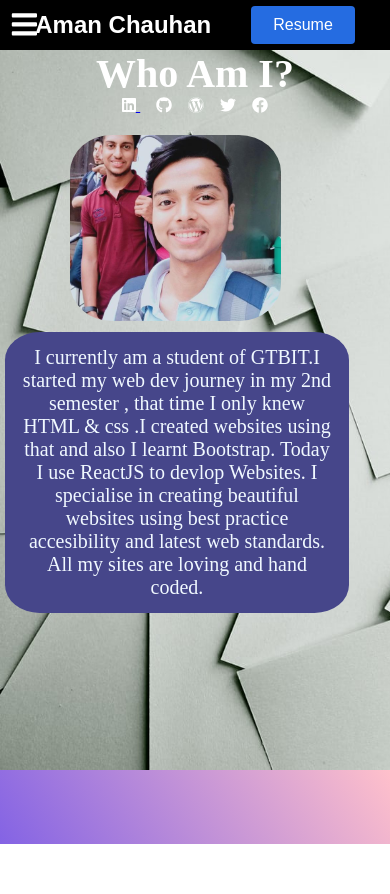
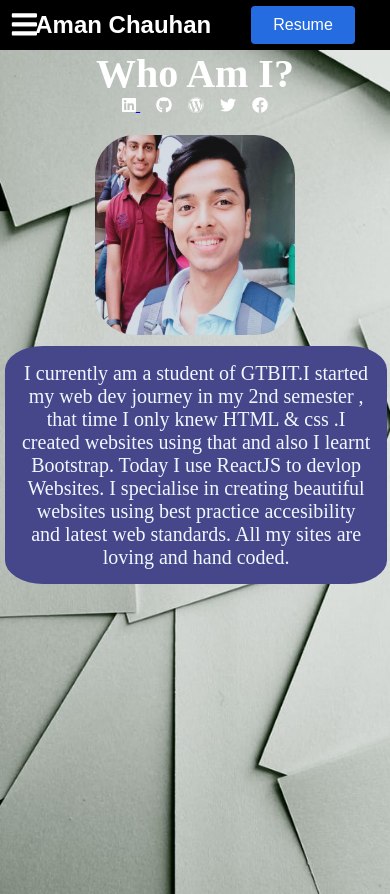
Before and after one commit to amanchauhan112/Portfolio, a React (Create React App) app in the folder src/: page /about in a window 390 px wide. Before the commit the page ends 844 px from the top, so only its background shows below. Built offline with nearby package versions, Linux system fonts and the light colour scheme; the HTML template or start-up script is replaced by a standard one.

Commit message:
css of about

```diff
--- a/src/css/style.css
+++ b/src/css/style.css
@@ -87,7 +87,7 @@
         text-align:center;
         background-image:url(https://images.unsplash.com/photo-1470790376778-a9fbc86d70e2?ixid=MnwxMjA3fDB8MHxzZWFyY2h8NXx8cG9ydGZvbGlvfGVufDB8fDB8fA%3D%3D&ixlib=rb-1.2.1&auto=format&fit=crop&w=700&q=60);
         /* height:150%; */
-
+       /* margin-bottom: 10px; */
         background-size:cover;
         background-repeat:no-repeat;
         height: 100vh;
@@ -95,41 +95,18 @@
 /* flex-direction: column; */
 /* justify-content: center;       */
 }
-
-
-
-
-      @media screen and (max-width:600px){
-          .about_main_div{
-              height:720px;
-          }
-      }
-
-
       .project_main_div{
         text-align:center;
         background-image:url(https://images.unsplash.com/photo-1500462918059-b1a0cb512f1d?ixid=MnwxMjA3fDB8MHxzZWFyY2h8MTB8fHBvcnRmb2xpb3xlbnwwfDF8MHx8&ixlib=rb-1.2.1&auto=format&fit=crop&w=700&q=60);
         background-size:cover;
         background-repeat:no-repeat;
-        /* height: auto; */
+        /* height: 10000px; */
         background-position:center;
         /* width:100%; */
-        /* background-color: yellow; */
-
-        /* height:600px; */
-
-      }
-
-
-      @media screen and (max-width:600px){
-          .project_main_div{
-              height:600px;
-          }
-      }
 
 
 
-
+      }
 
 
 @media screen and (max-width:900px) {
@@ -146,47 +123,11 @@
         width: 98%;
         margin: 5px;
     }
-    .myimg_div{
-    /* width: 100%; */
-    /* display: flex; */
-    /* justify-content: center; */
     }
-
-  }
 
   @media screen and (max-width:400px) {
     .text{
         font-size: 20px;
-        margin: 10x;
-    }
-    .myimg{
-
-        width: 60%;
-        height: 60%;
-
+        /* margin: 10x; */
     }
   }
-
-      @media screen and (min-width:800px){
-       .about_text_div{
-           /* width: 92%; */
-            /* margin-bottom: 5px; */
-        }
-        .about_main_div{
-            height: 80vh;
-        }
-      }
-
-      @media screen and (min-width:1000px){
-
-         .about_main_div{
-             height: 50vh;
-         }
-       }
-
-      @media screen and (max-width:1000px){
-       .about_text_div{
-            width: 90%;
-         }
-
-       }
```
